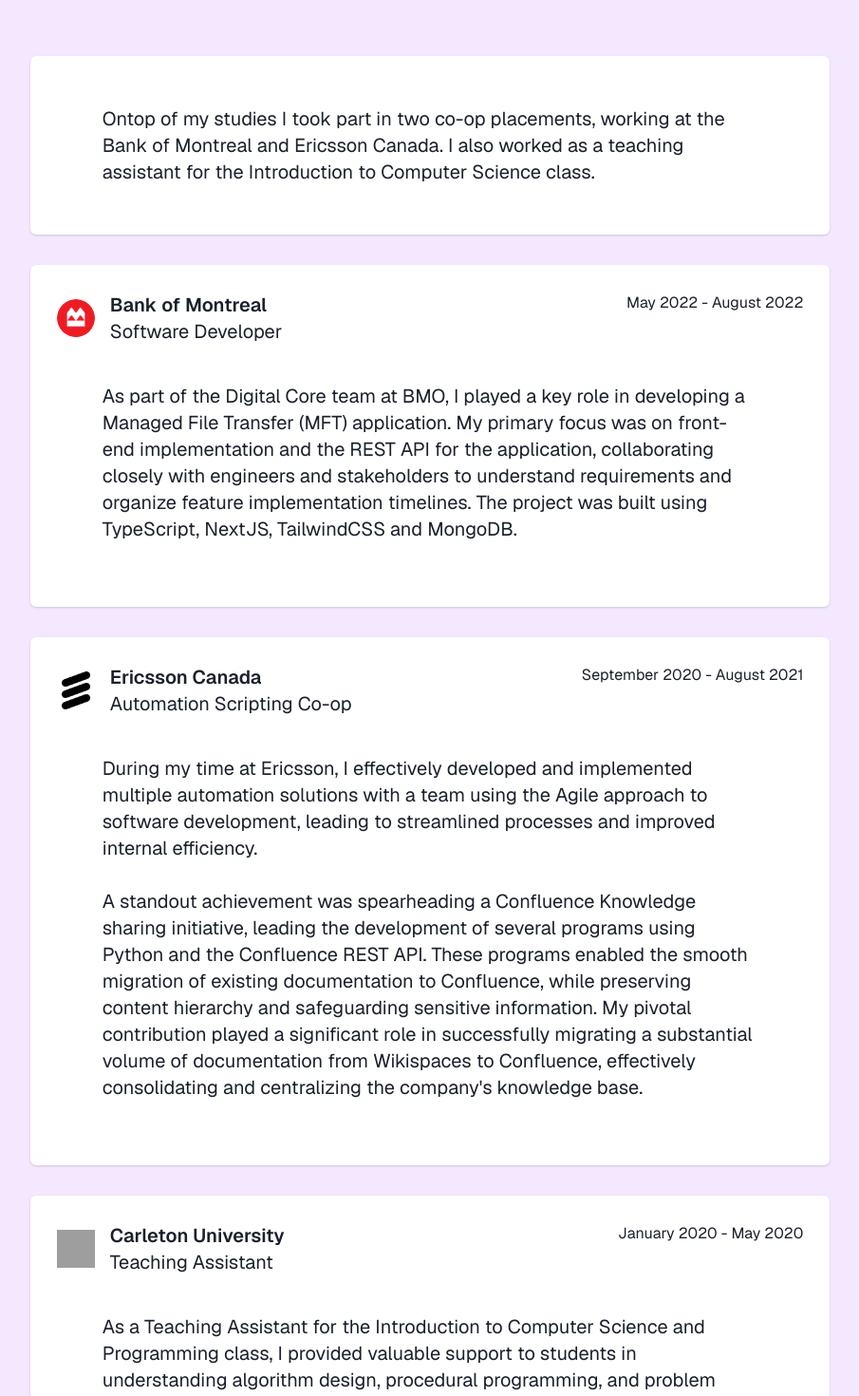
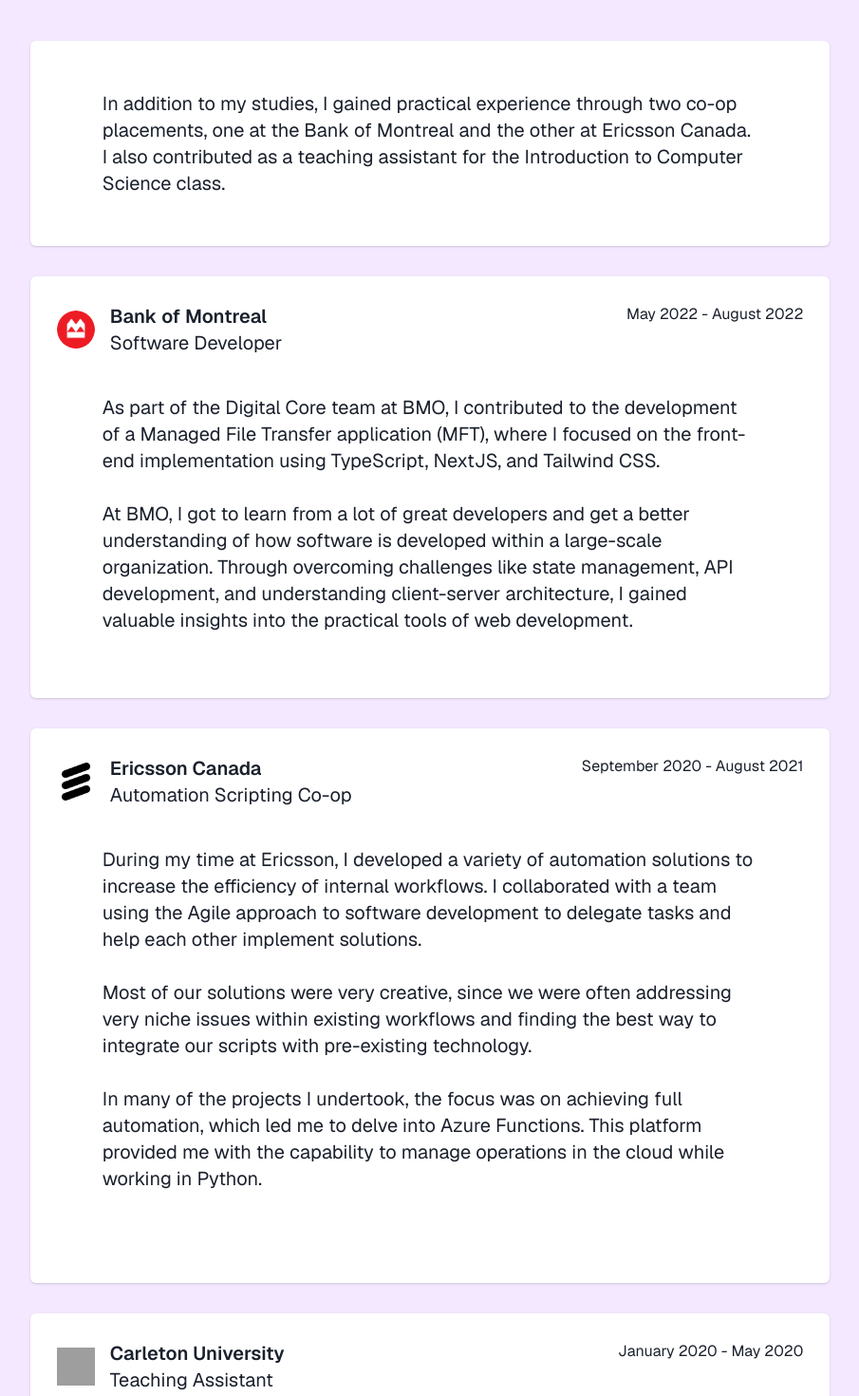
Before and after one commit to Owen-Allen/portfolio, a Next.js app: page / in a window 1280 px wide. Shown: the part 1330-2800 px from the top of the page at 95% size, without its empty margins (187-1092 px from the left). Built offline with nearby package versions, Linux system fonts and the light colour scheme; grey boxes are pictures that could not be loaded.

Commit message:
changed text

```diff
--- a/app/about/page.tsx
+++ b/app/about/page.tsx
@@ -11,22 +11,11 @@
 export default function About() {
     return (
         <div className="w-full flex flex-col justify-center items-center space-y-8 p-x-8 p-2">
-            <p className="text-xl w-full lg:w-3/4 indent-12 px-8 ">
-                {/* Recently, I graduated from Carleton University with an Honours in Computer Science and a Minor in Philosophy. <br /> <br/>
-                I took part in two coop placements, a 12 month placement Ericsson Canada, where I developed programs to automate workflows, and a 4 month placement at the Bank of Montreal, where I developed web applications with a small team. <br /> <br/>
-                I also worked as a Teaching Assistant for the Introduction to Computer Science class. */}
-
-            </p>
-
-
             <Card className="bg-white rounded-lg sm:py-8 p-2 m-2 shadow-md w-full lg:w-2/3">
                 <CardBody className="sm:text-xl sm:mx-12 ">
-                    {/* <p className="w-full lg:w-1/2 text-xl indent-12"> */}
 
                     Recently, I completed my Honours in Computer Science with a Minor in Philosophy from Carleton University.
-                    It was there I developed my skills in web development, algorithm analysis and object oriented software engineering.
-
-                    {/* </p> */}
+                    My time at Carleton University helped me discover the joy of building things on the web and diving into the complexities of software engineering and algorithms.                    {/* </p> */}
                 </CardBody>
             </Card>
 
@@ -65,8 +54,7 @@
             <Card className="bg-white rounded-lg sm:py-8 p-2 m-2 shadow-md w-full lg:w-2/3">
                 <CardBody className="sm:text-xl sm:mx-12 ">
 
-                    Ontop of my studies I took part in two co-op placements, working at the Bank of Montreal and Ericsson Canada.
-                    I also worked as a teaching assistant for the Introduction to Computer Science class.
+                    In addition to my studies, I gained practical experience through two co-op placements, one at the Bank of Montreal and the other at Ericsson Canada. I also contributed as a teaching assistant for the Introduction to Computer Science class.
 
                 </CardBody>
             </Card>
@@ -84,7 +72,12 @@
                     <a className="pl-14 sm:text-base text-xs sm:ml-auto">May 2022 - August 2022</a>
                 </CardHeader>
                 <CardBody className="sm:text-xl sm:mx-12 mb-10 -mx-2">
-As part of the Digital Core team at BMO, I played a key role in developing a Managed File Transfer (MFT) application. My primary focus was on front-end implementation and the REST API for the application, collaborating closely with engineers and stakeholders to understand requirements and organize feature implementation timelines. The project was built using TypeScript, NextJS, TailwindCSS and MongoDB.
+                    As part of the Digital Core team at BMO, I contributed to the development of a Managed File Transfer application (MFT), where I focused on the front-end implementation using TypeScript, NextJS, and Tailwind CSS.
+                    <br /><br />
+
+
+                    At BMO, I got to learn from a lot of great developers and get a better understanding of how software is developed within a large-scale organization. Through overcoming challenges like state management, API development, and understanding client-server architecture, I gained valuable insights into the practical tools of web development.
+
                 </CardBody>
             </Card>
 
@@ -101,13 +94,29 @@
                     <a className="pl-14 sm:text-base text-xs sm:ml-auto">September 2020 - August 2021</a>
                 </CardHeader>
                 <CardBody className="sm:text-xl sm:mx-12 mb-10 -mx-2">
-                During my time at Ericsson, I effectively developed and implemented multiple automation solutions with a team using the Agile approach to software development, leading to streamlined processes and improved internal efficiency.
 
-                    <br/>
-                    <br/>
+                    During my time at Ericsson, I developed a variety of automation solutions to increase the efficiency of internal workflows. I collaborated with a team using the Agile approach to software development to delegate tasks and help each other implement solutions.
+                    <br /><br />
 
-                A standout achievement was spearheading a Confluence Knowledge sharing initiative, leading the development of several programs using Python and the Confluence REST API. These programs enabled the smooth migration of existing documentation to Confluence, while preserving content hierarchy and safeguarding sensitive information. My pivotal contribution played a significant role in successfully migrating a substantial volume of documentation from Wikispaces to Confluence, effectively consolidating and centralizing the company&apos;s knowledge base.
 
+                    Most of our solutions were very creative, since we were often addressing very niche issues within existing workflows and finding the best way to integrate our scripts with pre-existing technology.
+
+                    <br /><br />
+
+
+                    In many of the projects I undertook, the focus was on achieving full automation, which led me to delve into Azure Functions.
+                    This platform provided me with the capability to manage operations in the cloud while working in Python.
+
+
+
+
+
+
+
+
+
+                    <br />
+                    <br />
 
                 </CardBody>
             </Card>
@@ -124,8 +133,10 @@
                     <a className="pl-14 sm:text-base text-xs sm:ml-auto">January 2020 - May 2020</a>
                 </CardHeader>
                 <CardBody className="sm:text-xl sm:mx-12 mb-10 -mx-2">
-                As a Teaching Assistant for the Introduction to Computer Science and Programming class, I provided valuable support to students in understanding algorithm design, procedural programming, and problem decomposition.
-                </CardBody>
+                    As a Teaching Assistant for the Introduction to Computer Science class, I guided students through fundamental software development practices in Python. I hosted office hours for project assistance and assisted with tutorial sessions when students needed help.
+                    <br />
+                    <br />
+                    I gained a lot of experience in how to communicate programming problems with students, how to find common bugs, and how to decompose problems for easier understanding and troubleshooting.                </CardBody>
             </Card>
 
             <Card className="bg-white  rounded-lg py-8 p-2 m-2 shadow-md w-full lg:w-2/3">
```
